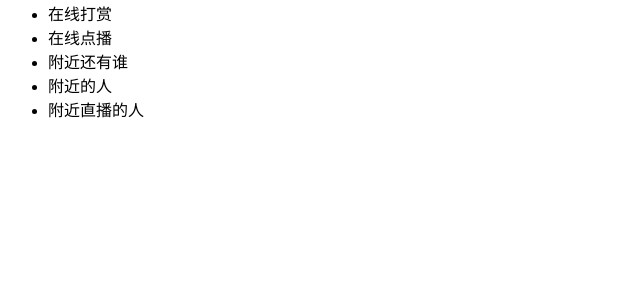
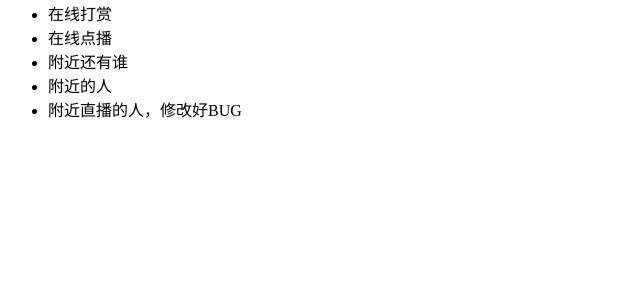
Before and after one commit to xiao380/zzhot, a Django app: page /index/ in a window 1280 px wide. Shown: the part 294-594 px from the top of the page, without its empty margins (0-640 px from the left). Run offline with Django 3.2, Linux system fonts and the light colour scheme.

Commit message:
线上修复BUG

```diff
--- a/templates/index.html
+++ b/templates/index.html
@@ -18,7 +18,7 @@
     <li>在线点播</li>
     <li>附近还有谁</li>
     <li>附近的人</li>
-    <li>附近直播的人</li>
+    <li>附近直播的人，修改好BUG</li>
 
 </ul>
 
```
